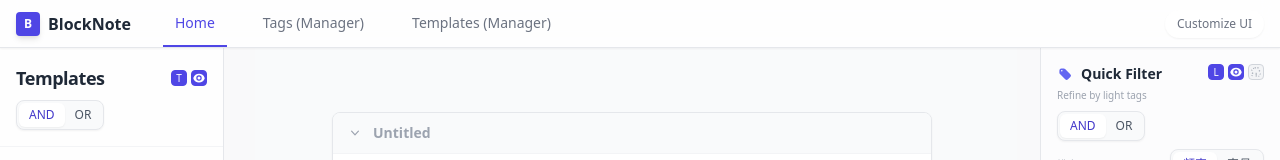
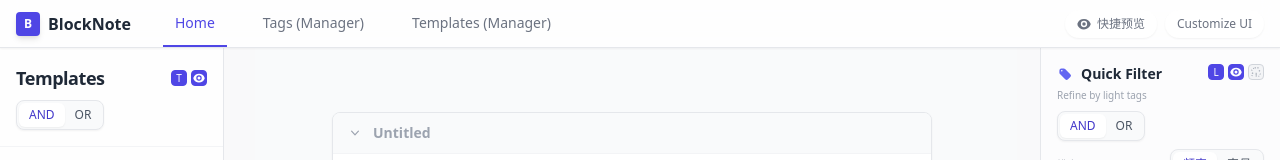
Before and after one commit to yumiaomiao2025/block-note, a Vue app: page / in a window 1280 px wide. Shown: the top 160 px of the page. Built offline with nearby package versions, Linux system fonts and the light colour scheme.

Commit message:
feat：添加超级预览图标

```diff
--- a/src/App.vue
+++ b/src/App.vue
@@ -69,8 +69,20 @@ const appStyles = computed(() => {
             </button>
         </div>
 
-        <div v-if="activeTab === 'home'">
-             <button
+        <div v-if="activeTab === 'home'" class="flex items-center gap-2">
+            <button
+                @click="uiStore.quickPreviewMode = !uiStore.quickPreviewMode"
+                class="text-xs font-medium px-3 py-1.5 rounded-full transition-all shadow-sm hover:shadow focus:outline-none flex items-center gap-1.5"
+                :class="uiStore.quickPreviewMode ? 'bg-indigo-600 text-white' : 'bg-white text-gray-500 hover:bg-gray-50'"
+                title="快捷预览"
+            >
+                <svg xmlns="http://www.w3.org/2000/svg" viewBox="0 0 20 20" fill="currentColor" class="w-3.5 h-3.5">
+                    <path d="M10 12.5a2.5 2.5 0 100-5 2.5 2.5 0 000 5z" />
+                    <path fill-rule="evenodd" d="M.664 10.59a1.651 1.651 0 010-1.186A10.004 10.004 0 0110 3c4.257 0 8.201 2.665 9.336 6.404.18.596.18 1.23 0 1.826C18.201 15.015 14.257 17.68 10 17.68c-4.257 0-8.201-2.665-9.336-6.404.18-.596.18-1.23 0 1.826zM10 14.5a4.5 4.5 0 100-9 4.5 4.5 0 000 9z" clip-rule="evenodd" />
+                </svg>
+                快捷预览
+            </button>
+            <button
                 @click="uiStore.toggleEditMode"
                 class="text-xs font-medium px-3 py-1.5 rounded-full transition-all shadow-sm hover:shadow focus:outline-none"
                 :class="uiStore.isEditing ? 'bg-indigo-100 text-indigo-700' : 'bg-white text-gray-500 hover:bg-gray-50'"
--- a/src/stores/uiStore.ts
+++ b/src/stores/uiStore.ts
@@ -11,6 +11,9 @@ export const useUIStore = defineStore('ui', () => {
   const showNormalTags = useStorage('blocknote-show-normal-tags', true);
   const showLightTags = useStorage('blocknote-show-light-tags', true);
   const lightTagDisplayLimit = useStorage('blocknote-light-tag-display-limit', 5);
+
+  // Quick Preview Mode
+  const quickPreviewMode = useStorage('blocknote-quick-preview-mode', false);
 
   const defaultConfig: UIThemeConfig = {
     layout: {
@@ -102,6 +105,7 @@ export const useUIStore = defineStore('ui', () => {
     showNormalTags,
     showLightTags,
     lightTagDisplayLimit,
+    quickPreviewMode,
     currentConfig,
     defaultConfig,
     confirmDialog,
```
